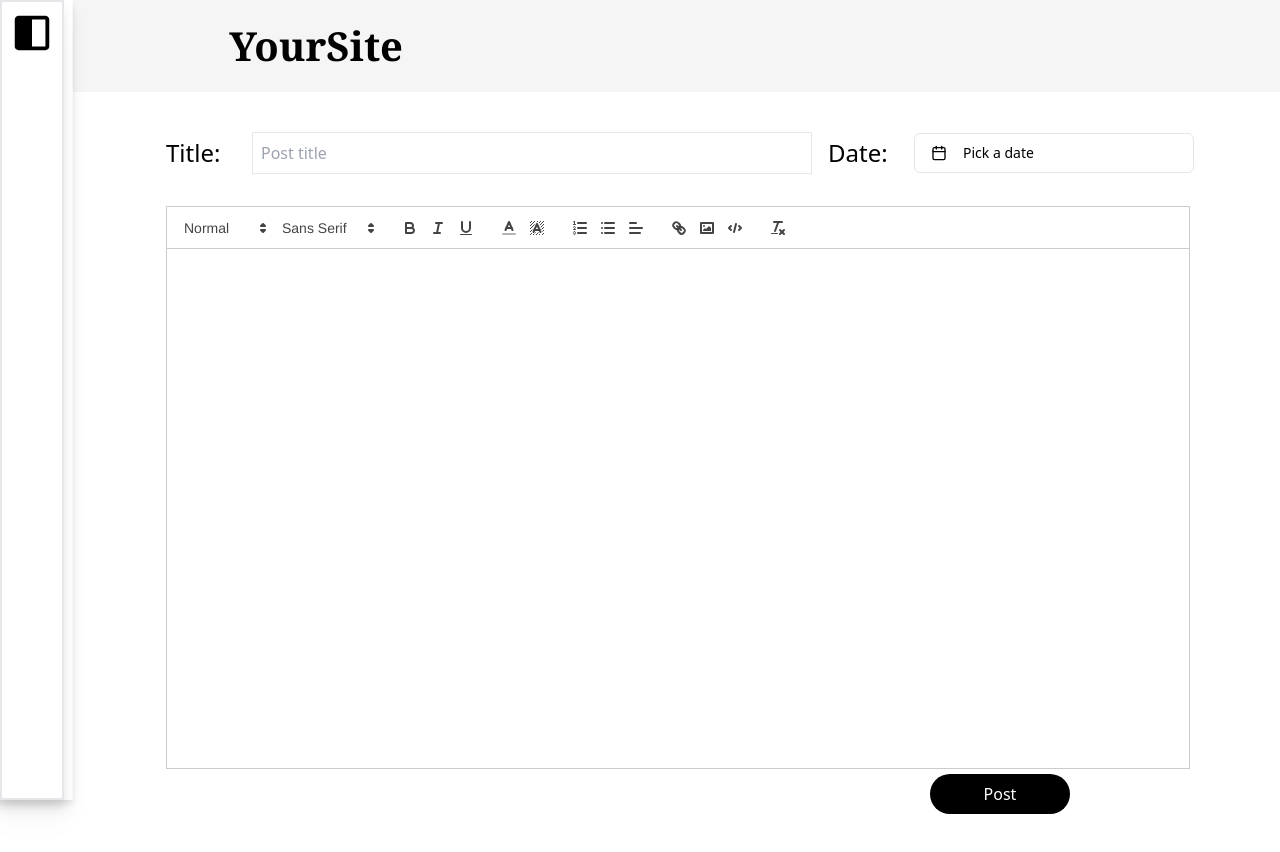
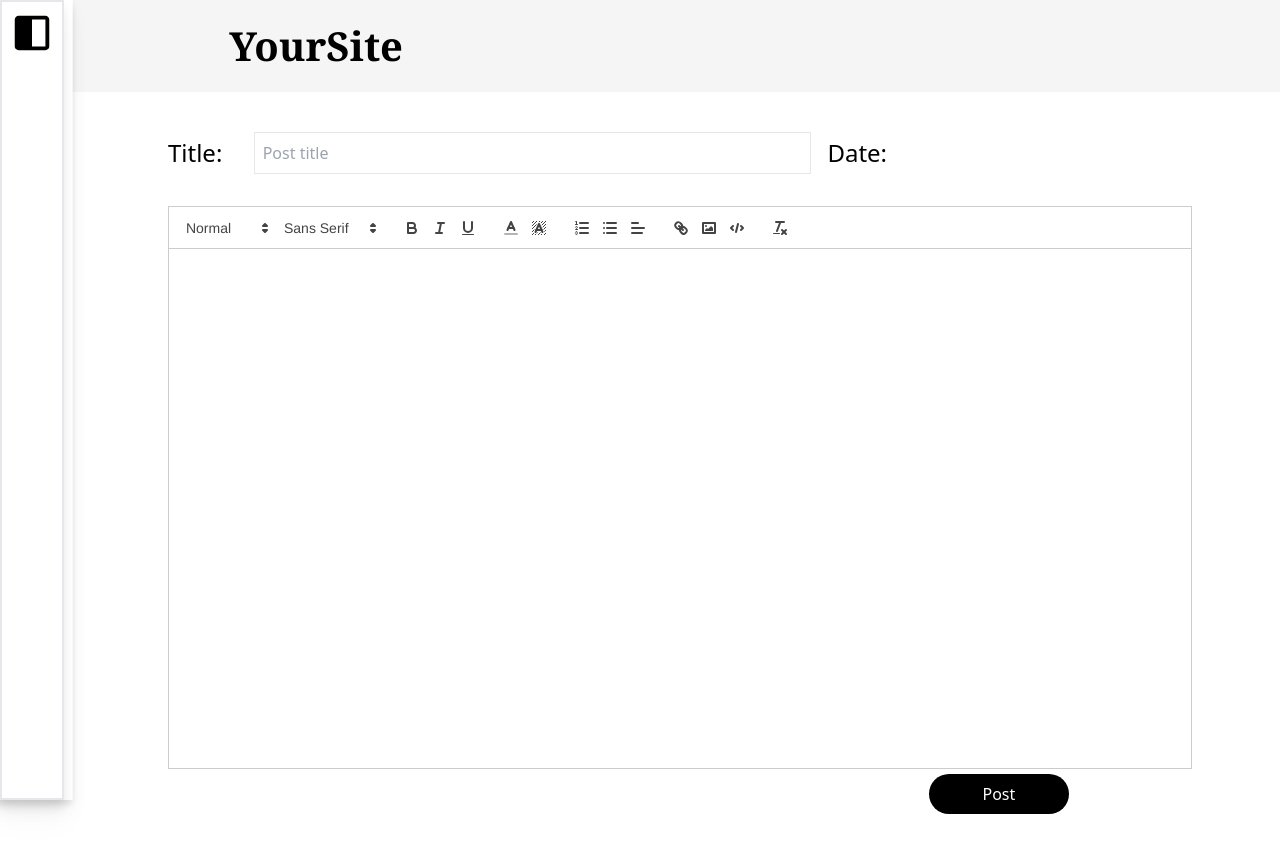
Before and after one commit to dale8nson/blog, a Next.js app: page /editor in a window 1280 px wide. Shown: the top 852 px of the page. Built offline with nearby package versions, Linux system fonts and the light colour scheme.

Commit message:
Remove DatePicker component and simplify dev script in package.json

```diff
--- a/app/editor/page.tsx
+++ b/app/editor/page.tsx
@@ -1,7 +1,6 @@
 "use client"
 import { Editor } from "primereact/editor"
 import { useState } from "react"
-import { DatePicker } from "@/components/DatePicker"
 
 
 export default function EditorPage () {
@@ -11,7 +10,6 @@ export default function EditorPage () {
     <label className="text-2xl" htmlFor="#title" >Title:</label>
     <input id="title" className="border-solid border-[1.5px] p-2" placeholder="Post title" type="text" />
     <label htmlFor="date-picker" className="text-2xl">Date:</label>
-    <DatePicker id="date-picker" className="justify-self-start" />
     <Editor value={text} onTextChange={(e) => setText(e.htmlValue as string)} className="col-span-2 md:col-span-4 md:w-[80vw] h-[65vh]" />
     <button className="md:col-start-4 m-4 self-end text-white bg-black rounded-3xl px-4 py-2 w-1/2">Post</button>
     </form>
```
Also changed, not shown: package.json (+5 -10 lines), components/~DatePicker.tsx (renamed from components/DatePicker.tsx), 1 other file (tests, documents, lock files or other folders).
